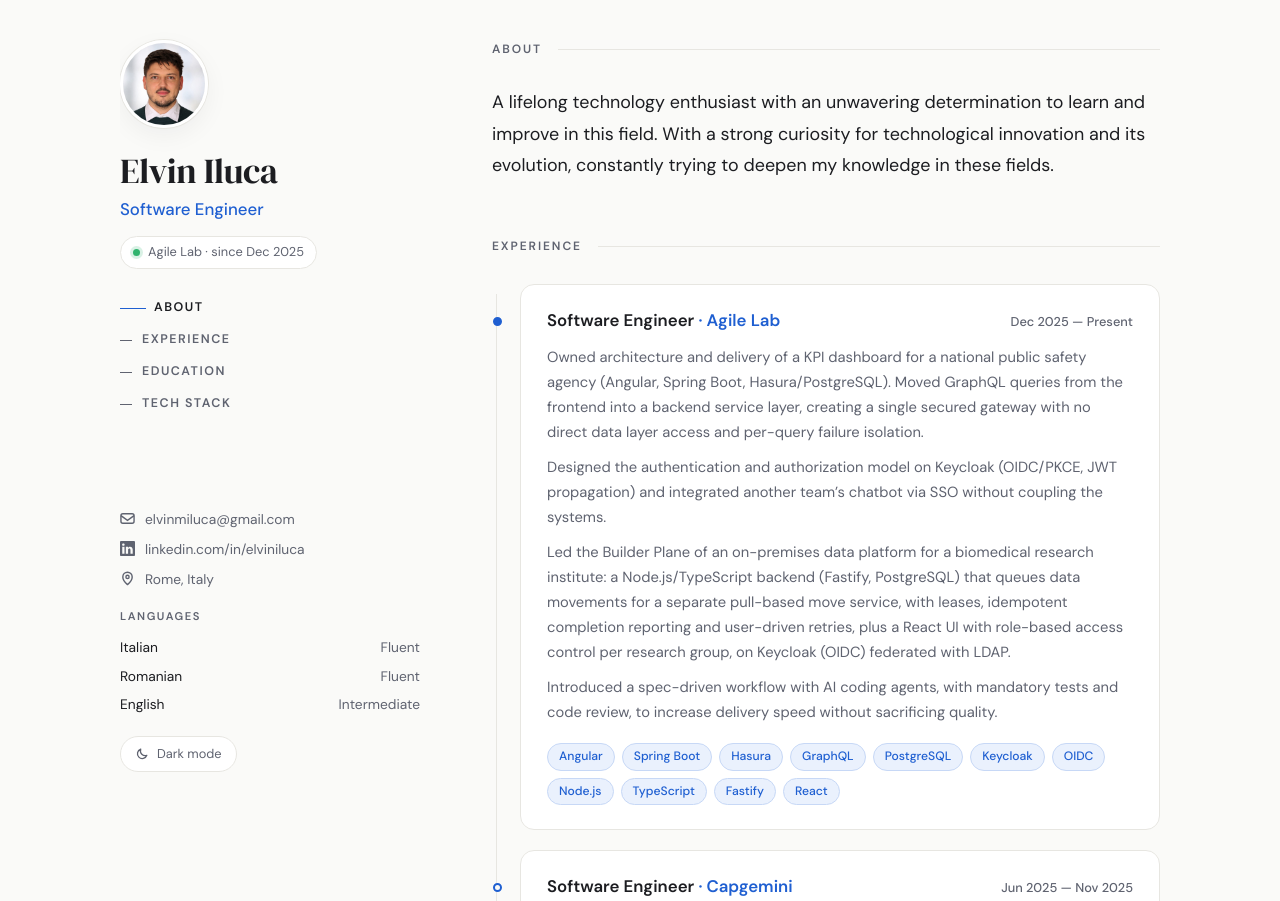
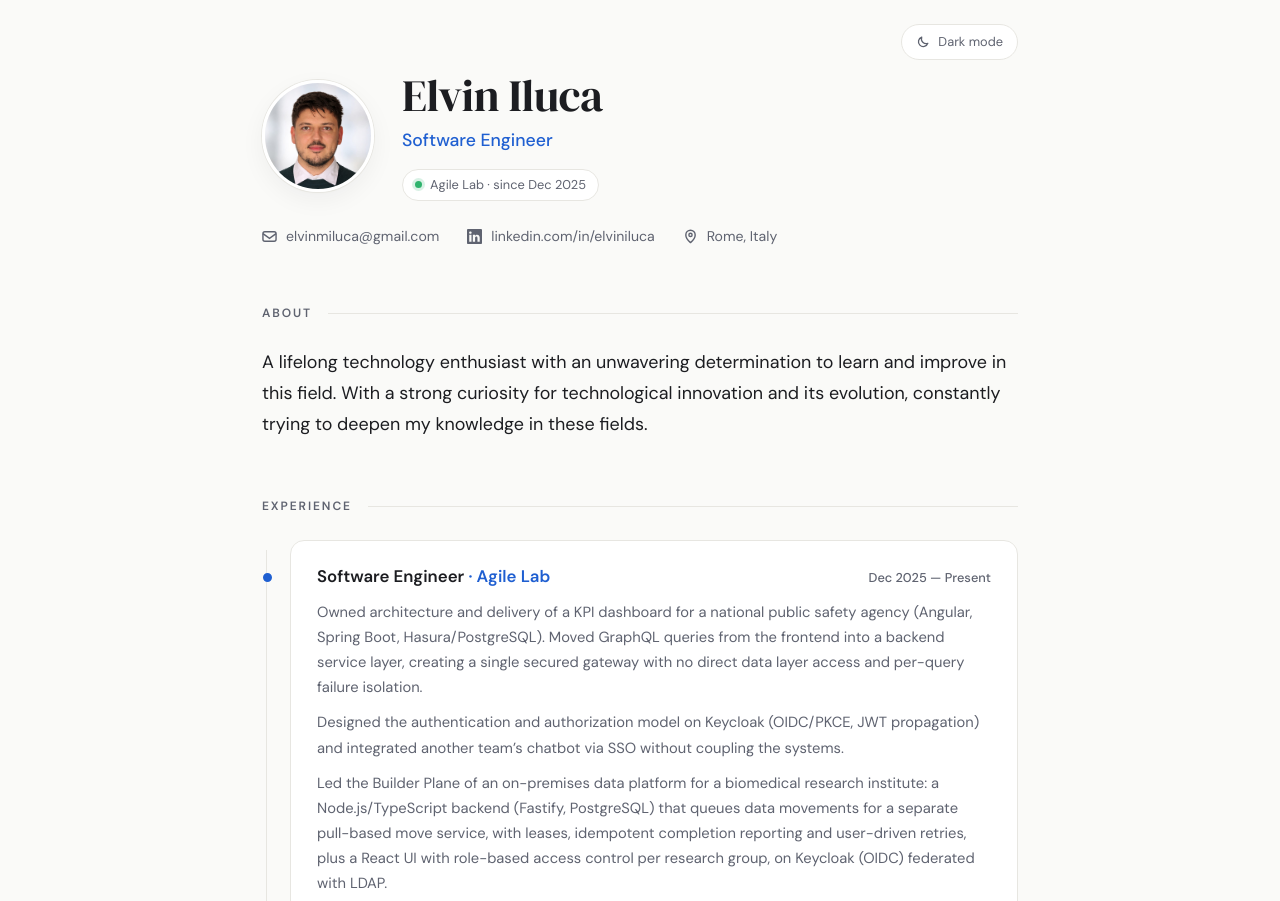
Before and after one commit to jespolone/elviniluca, a plain HTML site: page index.html in a window 1280 px wide. Shown: the top 901 px of the page. Drawn offline with Linux system fonts and the light colour scheme.

Commit message:
refactor: single-column layout

```diff
--- a/index.html
+++ b/index.html
@@ -21,25 +21,22 @@
 </script>
 </head>
 <body>
-<div class="layout">
+<div class="page">
 
-  <!-- SIDEBAR -->
-  <aside class="sidebar">
-    <div class="profile">
+  <header class="hero">
+    <button class="theme-toggle" type="button" aria-label="Toggle light and dark theme">
+      <svg class="i-sun" viewBox="0 0 16 16" fill="none" stroke="currentColor" stroke-width="1.5" stroke-linecap="round"><circle cx="8" cy="8" r="3"/><path d="M8 1v1.5M8 13.5V15M1 8h1.5M13.5 8H15M3 3l1 1M12 12l1 1M13 3l-1 1M4 12l-1 1"/></svg>
+      <svg class="i-moon" viewBox="0 0 16 16" fill="none" stroke="currentColor" stroke-width="1.5" stroke-linejoin="round"><path d="M13.5 9.5A5.5 5.5 0 016.5 2.5a5.5 5.5 0 107 7z"/></svg>
+      <span class="tt-label"></span>
+    </button>
+
     <img class="avatar" src="Elvin Iluca.jpeg" alt="Elvin Iluca">
+    <div class="hero-text">
       <h1>Elvin Iluca</h1>
       <p class="role">Software Engineer</p>
       <p class="status"><span class="dot"></span>Agile Lab · since Dec 2025</p>
     </div>
 
-    <nav class="nav" aria-label="Sections">
-      <a href="#about" class="active">About</a>
-      <a href="#experience">Experience</a>
-      <a href="#education">Education</a>
-      <a href="#stack">Tech Stack</a>
-    </nav>
-
-    <div class="side-bottom">
     <div class="contacts">
       <a href="mailto:elvinmiluca@gmail.com">
         <svg class="c-icon" viewBox="0 0 16 16" fill="none" stroke="currentColor" stroke-width="1.5"><rect x="1" y="3" width="14" height="10" rx="2"/><path d="M1 5l7 5 7-5"/></svg>
@@ -54,27 +51,9 @@
         Rome, Italy
       </span>
     </div>
+  </header>
 
-      <div class="langs">
-        <h2 class="mini-label">Languages</h2>
-        <ul>
-          <li><span>Italian</span><em>Fluent</em></li>
-          <li><span>Romanian</span><em>Fluent</em></li>
-          <li><span>English</span><em>Intermediate</em></li>
-        </ul>
-      </div>
-
-      <button class="theme-toggle" type="button" aria-label="Toggle light and dark theme">
-        <svg class="i-sun" viewBox="0 0 16 16" fill="none" stroke="currentColor" stroke-width="1.5" stroke-linecap="round"><circle cx="8" cy="8" r="3"/><path d="M8 1v1.5M8 13.5V15M1 8h1.5M13.5 8H15M3 3l1 1M12 12l1 1M13 3l-1 1M4 12l-1 1"/></svg>
-        <svg class="i-moon" viewBox="0 0 16 16" fill="none" stroke="currentColor" stroke-width="1.5" stroke-linejoin="round"><path d="M13.5 9.5A5.5 5.5 0 016.5 2.5a5.5 5.5 0 107 7z"/></svg>
-        <span class="tt-label"></span>
-      </button>
-    </div>
-  </aside>
-
-  <!-- MAIN -->
-  <main class="content">
-
+  <main>
     <section id="about">
       <h2 class="section-label">About</h2>
       <p class="lead">A lifelong technology enthusiast with an unwavering determination to learn and improve in this field. With a strong curiosity for technological innovation and its evolution, constantly trying to deepen my knowledge in these fields.</p>
@@ -199,6 +178,12 @@
             <li>Software Architecture (LLD, ADR)</li><li>AI-Assisted Development</li>
           </ul>
         </div>
+        <div class="skill-group">
+          <h3>Spoken Languages</h3>
+          <ul class="chips">
+            <li>Italian · Fluent</li><li>Romanian · Fluent</li><li>English · Intermediate</li>
+          </ul>
+        </div>
       </div>
     </section>
 
--- a/script.js
+++ b/script.js
@@ -14,25 +14,4 @@
     localStorage.setItem('theme', next);
     render();
   });
-
-  // Active link = last section whose top has passed 20% of the viewport; the page top selects
-  // the first one. The content has bottom padding so the last section can reach that line.
-  var links = Array.prototype.slice.call(document.querySelectorAll('.nav a'));
-  var sections = links.map(function (a) { return document.querySelector(a.getAttribute('href')); });
-
-  function update() {
-    var line = window.innerHeight * 0.2;
-    var current = sections[0];
-    sections.forEach(function (s) {
-      if (s.getBoundingClientRect().top <= line) current = s;
-    });
-    if (window.scrollY < 40) current = sections[0];
-    links.forEach(function (a, i) {
-      a.classList.toggle('active', sections[i] === current);
-    });
-  }
-
-  window.addEventListener('scroll', update, { passive: true });
-  window.addEventListener('resize', update);
-  update();
 })();
--- a/style.css
+++ b/style.css
@@ -26,7 +26,7 @@
   --shadow: 0 1px 2px rgba(0, 0, 0, .3), 0 8px 24px rgba(0, 0, 0, .25);
 }
 
-html { scroll-behavior: smooth; scroll-padding-top: 32px; }
+html { scroll-behavior: smooth; }
 
 body {
   font-family: var(--sans);
@@ -41,30 +41,25 @@ body {
 a { color: inherit; text-decoration: none; }
 ul, ol { list-style: none; }
 
-/* ─── Layout ─── */
-.layout {
-  max-width: 1120px;
+/* ─── Layout: one centred column, one scroll ─── */
+.page {
+  max-width: 820px;
   margin: 0 auto;
-  padding: 0 40px;
-  display: grid;
-  grid-template-columns: 300px minmax(0, 1fr);
-  column-gap: 72px;
+  padding: 0 32px 72px;
 }
 
-.sidebar {
-  position: sticky;
-  top: 0;
-  height: 100vh;
-  padding: 64px 0 40px;
-  display: flex;
-  flex-direction: column;
-  gap: 36px;
-  overflow-y: auto;
+/* ─── Hero ─── */
+.hero {
+  position: relative;
+  display: grid;
+  grid-template-columns: auto 1fr;
+  column-gap: 28px;
+  row-gap: 24px;
+  align-items: center;
+  padding: 72px 0 0;
+  margin-bottom: 56px;
 }
 
-.content { padding: 64px 0 25vh; }
-
-/* ─── Sidebar ─── */
 .avatar {
   width: 112px;
   height: 112px;
@@ -72,20 +67,19 @@ ul, ol { list-style: none; }
   object-fit: cover;
   border: 3px solid var(--surface);
   box-shadow: 0 0 0 1px var(--line), var(--shadow);
-  margin-bottom: 22px;
 }
 
-.profile h1 {
+.hero h1 {
   font-family: var(--serif);
   font-weight: 400;
-  font-size: 2.5rem;
+  font-size: 2.8rem;
   line-height: 1.08;
   letter-spacing: -.01em;
 }
 
 .role {
   margin-top: 6px;
-  font-size: 1.05rem;
+  font-size: 1.1rem;
   font-weight: 500;
   color: var(--accent);
 }
@@ -111,61 +105,23 @@ ul, ol { list-style: none; }
   box-shadow: 0 0 0 3px rgba(47, 179, 109, .18);
 }
 
-.nav { display: flex; flex-direction: column; gap: 2px; }
-
-.nav a {
-  position: relative;
-  padding: 7px 0 7px 22px;
-  font-size: .78rem;
-  font-weight: 600;
-  letter-spacing: .12em;
-  text-transform: uppercase;
+.contacts {
+  grid-column: 1 / -1;
+  display: flex;
+  flex-wrap: wrap;
+  gap: 10px 28px;
+  font-size: .88rem;
   color: var(--muted);
-  transition: color .2s ease, padding-left .2s ease;
 }
-
-.nav a::before {
-  content: '';
-  position: absolute;
-  left: 0;
-  top: 50%;
-  width: 12px;
-  height: 1px;
-  background: currentColor;
-  transition: width .2s ease;
-}
-
-.nav a:hover, .nav a.active { color: var(--text); }
-.nav a.active { padding-left: 34px; }
-.nav a.active::before { width: 26px; background: var(--accent); }
-
-.side-bottom { margin-top: auto; display: flex; flex-direction: column; gap: 24px; }
-
-.contacts { display: flex; flex-direction: column; gap: 8px; font-size: .86rem; color: var(--muted); }
-.contacts a, .contacts span { display: flex; align-items: center; gap: 10px; }
+.contacts a, .contacts span { display: flex; align-items: center; gap: 9px; }
 .contacts a { transition: color .2s ease; }
 .contacts a:hover { color: var(--accent); }
 .c-icon { width: 15px; height: 15px; flex: none; }
 
-.mini-label {
-  font-size: .7rem;
-  font-weight: 600;
-  letter-spacing: .14em;
-  text-transform: uppercase;
-  color: var(--muted);
-  margin-bottom: 8px;
-}
-
-.langs li {
-  display: flex;
-  justify-content: space-between;
-  font-size: .86rem;
-  padding: 3px 0;
-}
-.langs em { font-style: normal; color: var(--muted); }
-
 .theme-toggle {
-  align-self: flex-start;
+  position: absolute;
+  top: 24px;
+  right: 0;
   display: inline-flex;
   align-items: center;
   gap: 8px;
@@ -184,13 +140,13 @@ ul, ol { list-style: none; }
 :root[data-theme="dark"] .i-moon, :root:not([data-theme="dark"]) .i-sun { display: none; }
 
 /* ─── Sections ─── */
-section { margin-bottom: 56px; scroll-margin-top: 32px; }
+section { margin-bottom: 56px; }
 
 .section-label {
   display: flex;
   align-items: center;
   gap: 16px;
-  margin-bottom: 28px;
+  margin-bottom: 24px;
   font-size: .75rem;
   font-weight: 600;
   letter-spacing: .16em;
@@ -199,7 +155,7 @@ section { margin-bottom: 56px; scroll-margin-top: 32px; }
 }
 .section-label::after { content: ''; flex: 1; height: 1px; background: var(--line); }
 
-.lead { font-size: 1.12rem; line-height: 1.75; max-width: 62ch; }
+.lead { font-size: 1.12rem; line-height: 1.75; }
 
 /* ─── Timeline ─── */
 .timeline { position: relative; padding-left: 28px; }
@@ -304,9 +260,7 @@ footer {
 
 /* ─── Motion ─── */
 @keyframes fadeUp { from { opacity: 0; transform: translateY(14px); } to { opacity: 1; transform: none; } }
-.profile, .nav, .side-bottom, section { animation: fadeUp .6s ease both; }
-.nav { animation-delay: .08s; }
-.side-bottom { animation-delay: .16s; }
+.hero, section { animation: fadeUp .6s ease both; }
 #experience { animation-delay: .08s; }
 #education { animation-delay: .12s; }
 #stack { animation-delay: .16s; }
@@ -316,36 +270,14 @@ footer {
   *, *::before, *::after { animation: none !important; transition: none !important; }
 }
 
-/* ─── Tablet and mobile: single column, sidebar becomes the header ─── */
-@media (max-width: 900px) {
-  .layout { display: block; padding: 0 24px; }
-  .sidebar {
-    position: static;
-    height: auto;
-    padding: 40px 0 32px;
-    gap: 24px;
-    overflow: visible;
-    border-bottom: 1px solid var(--line);
-  }
-  .profile { display: grid; grid-template-columns: auto 1fr; column-gap: 20px; align-items: center; }
-  .profile .avatar { grid-row: 1 / span 3; margin: 0; width: 88px; height: 88px; }
-  .profile h1 { font-size: 2rem; }
-  .status { justify-self: start; }
-  .nav { display: none; }
-  .side-bottom {
-    margin-top: 0;
-    display: grid;
-    grid-template-columns: 1fr 1fr;
-    gap: 20px 32px;
-    align-items: start;
-  }
-  .theme-toggle { grid-column: 1 / -1; justify-self: start; }
-  .content { padding: 40px 0 40px; }
-}
-
-@media (max-width: 560px) {
-  .layout { padding: 0 18px; }
-  .side-bottom { grid-template-columns: 1fr; }
+/* ─── Small screens ─── */
+@media (max-width: 640px) {
+  .page { padding: 0 18px 56px; }
+  .hero { grid-template-columns: 1fr; padding: 72px 0 36px; margin-bottom: 36px; row-gap: 20px; }
+  .avatar { width: 88px; height: 88px; }
+  .hero h1 { font-size: 2.2rem; }
+  .theme-toggle { top: 20px; }
+  .contacts { flex-direction: column; gap: 8px; }
   .job { padding: 20px 18px; }
   .timeline { padding-left: 22px; }
   .job::before { left: -22px; }
@@ -354,26 +286,16 @@ footer {
   .period { white-space: normal; }
 }
 
-/* Short desktop windows: keep the whole sidebar visible without inner scrolling */
-@media (min-width: 901px) and (max-height: 860px) {
-  .sidebar { padding: 40px 0 28px; gap: 24px; }
-  .avatar { width: 88px; height: 88px; margin-bottom: 16px; }
-  .profile h1 { font-size: 2.2rem; }
-  .nav a { padding-top: 5px; padding-bottom: 5px; }
-  .side-bottom { gap: 18px; }
-  .content { padding-top: 40px; }
-}
-
 /* ─── Print ─── */
 @media print {
   :root, :root[data-theme="dark"] {
     --bg: #fff; --surface: #fff; --text: #000; --muted: #333; --line: #ccc;
     --accent: #000; --accent-bg: #fff; --accent-line: #999; --shadow: none;
   }
-  .layout { display: block; max-width: none; padding: 0; }
-  .sidebar { position: static; height: auto; padding: 0 0 16px; }
-  .nav, .theme-toggle, .counter-box { display: none; }
-  .profile, section { animation: none; }
+  .page { max-width: none; padding: 0; }
+  .hero { padding: 0 0 16px; margin-bottom: 20px; }
+  .theme-toggle, .counter-box { display: none; }
+  .hero, section { animation: none; }
   .job { break-inside: avoid; box-shadow: none; }
   section { margin-bottom: 28px; }
 }
```
Lines whose indentation alone changed are shown as unchanged.
